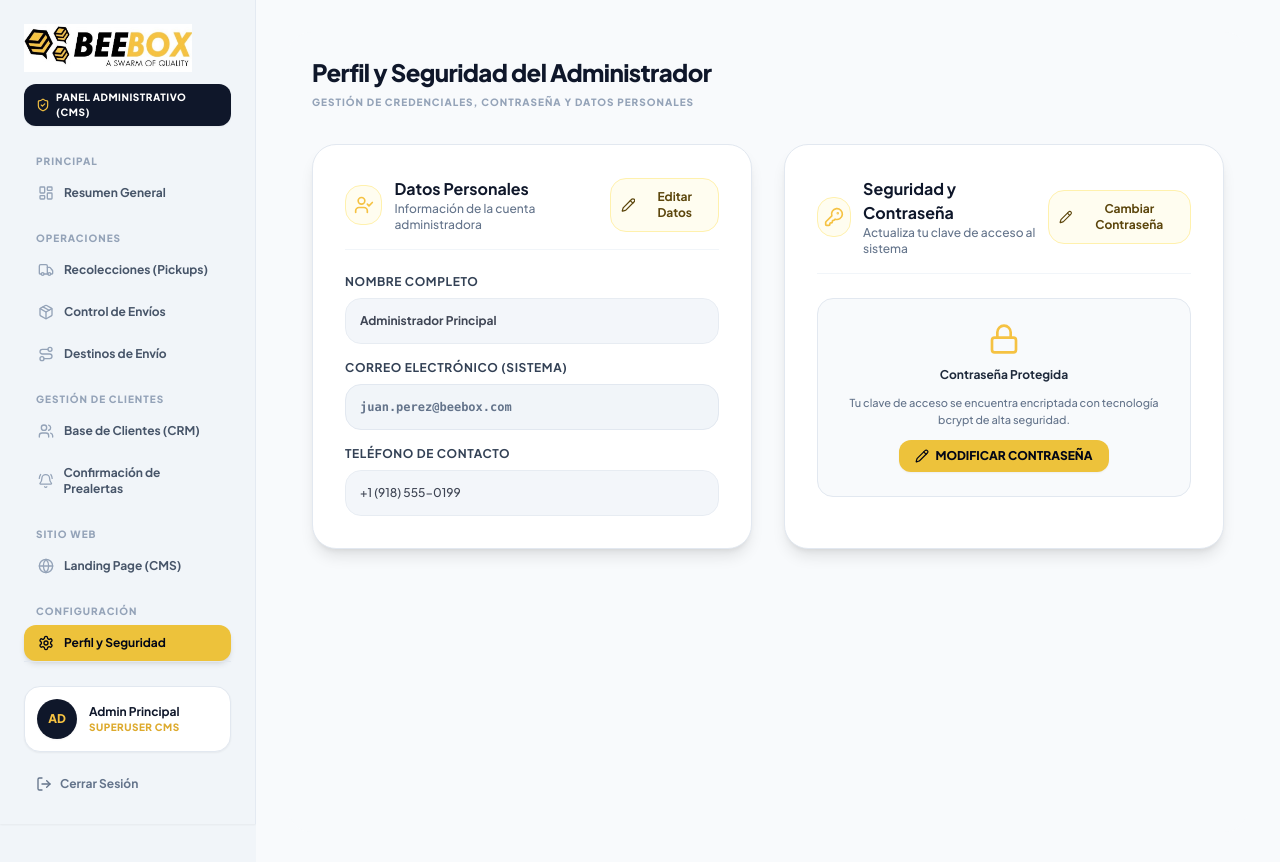
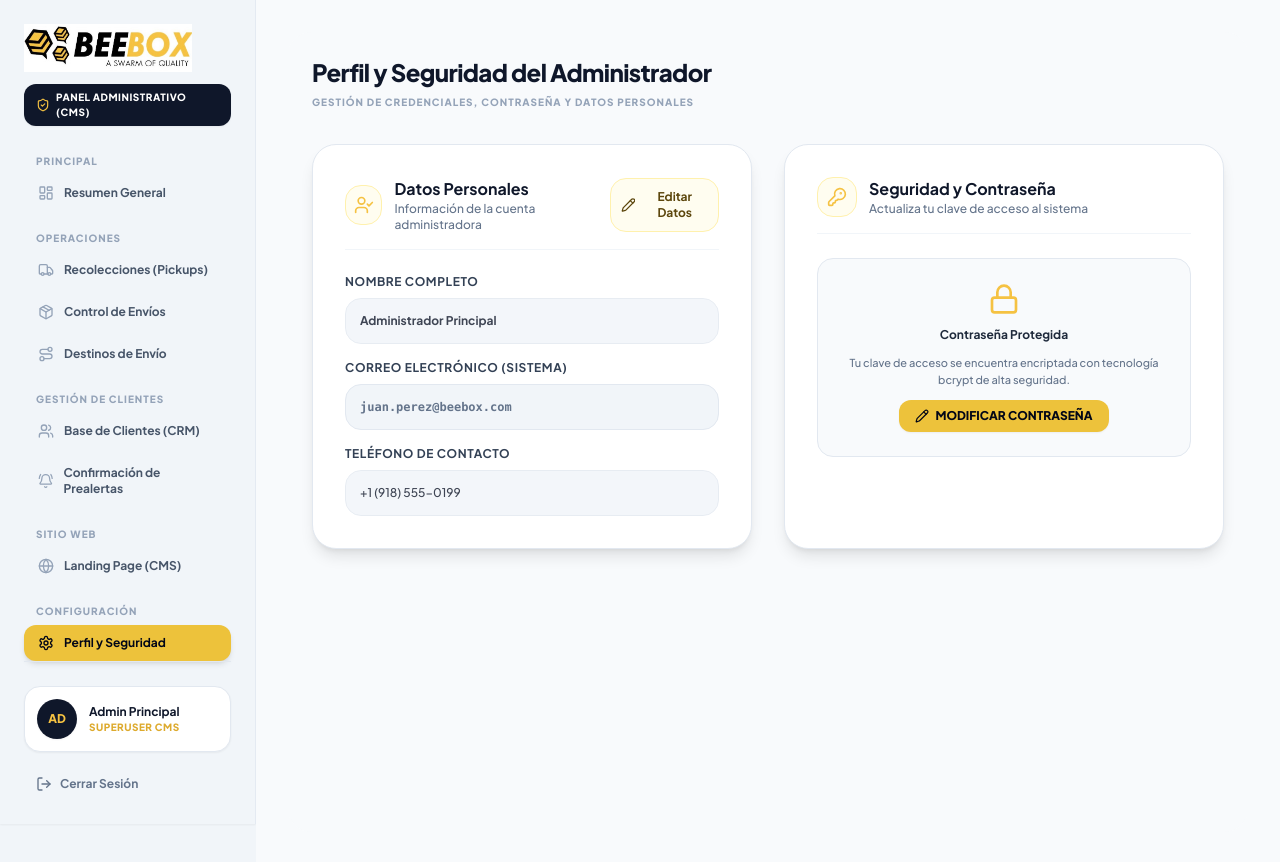
Before and after one commit to saraiherrerab/Beebox-Empresa-De-Transporte, a Next.js app: page /admin/configuracion in a window 1280 px wide. Built offline with nearby package versions, Linux system fonts and the light colour scheme; no server answers.

Commit message:
style(admin): keep only the main yellow button in password change section

```diff
--- a/src/app/admin/configuracion/page.tsx
+++ b/src/app/admin/configuracion/page.tsx
@@ -242,29 +242,6 @@ export default function AdminConfiguracionPage() {
                 <p className="text-xs text-slate-500 font-medium">Actualiza tu clave de acceso al sistema</p>
               </div>
             </div>
-
-            {/* Pencil Edit Toggle Button */}
-            <button
-              onClick={() => {
-                setIsEditingPassword(!isEditingPassword);
-                setPasswordNotice(null);
-              }}
-              className={`p-2.5 rounded-2xl border text-xs font-bold transition-all flex items-center gap-1.5 ${
-                isEditingPassword
-                  ? "bg-rose-50 border-rose-200 text-rose-700 hover:bg-rose-100"
-                  : "bg-amber-50 border-amber-200 text-amber-900 hover:bg-amber-100"
-              }`}
-            >
-              {isEditingPassword ? (
-                <>
-                  <X className="w-4 h-4" /> Cancelar
-                </>
-              ) : (
-                <>
-                  <Pencil className="w-4 h-4" /> Cambiar Contraseña
-                </>
-              )}
-            </button>
           </div>
 
           {passwordNotice && (
```
